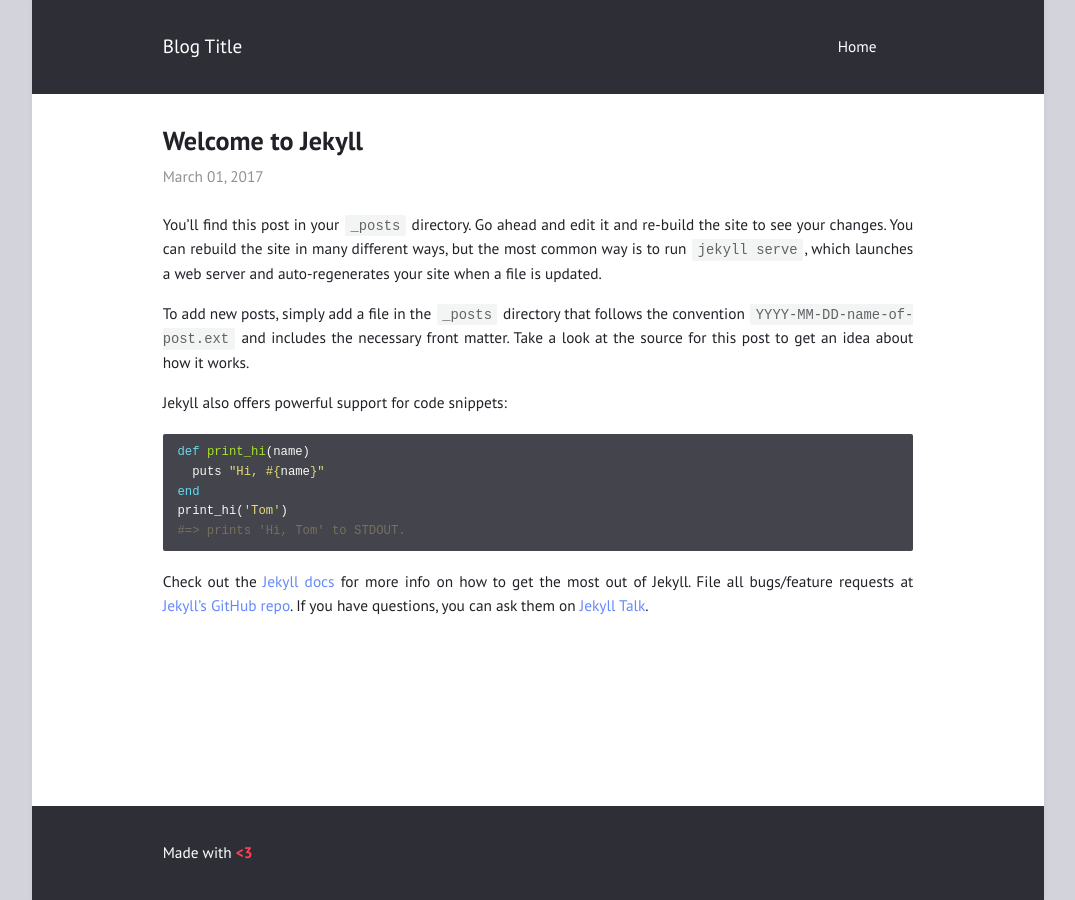
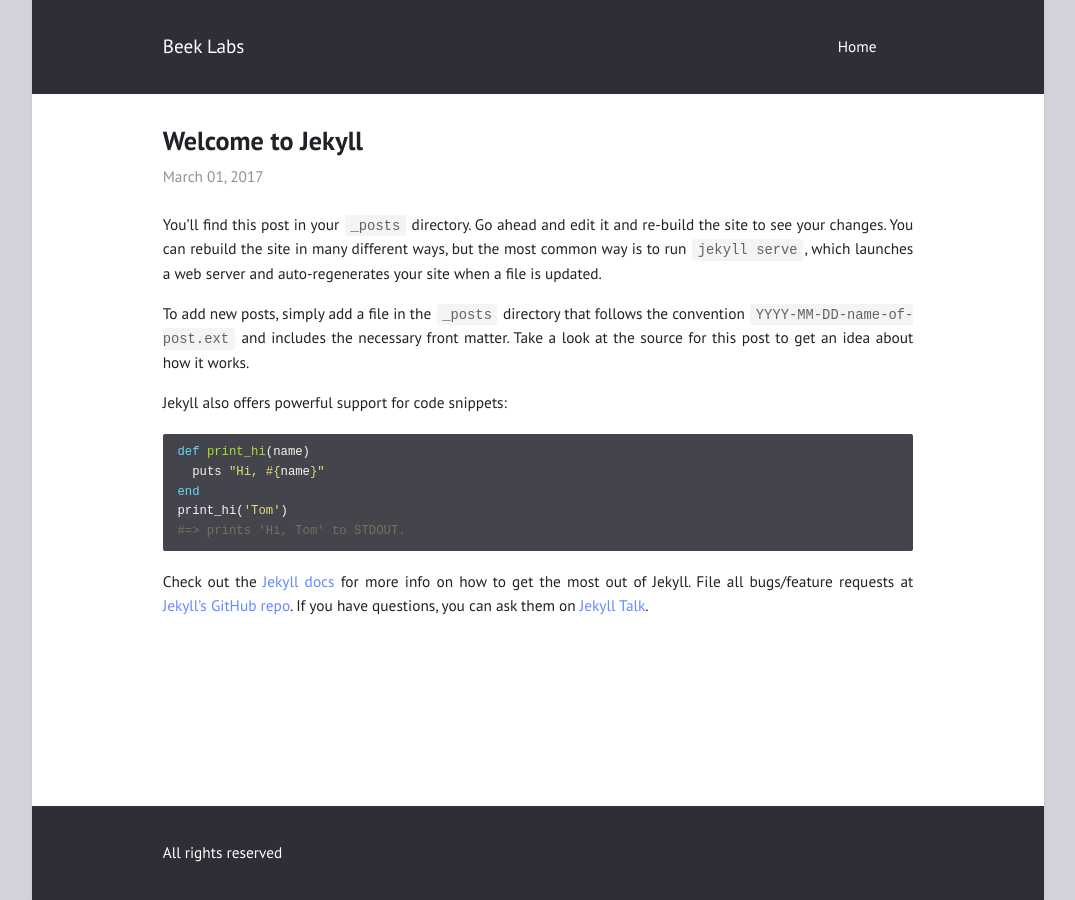
Before and after one commit to Beek-Labs/blog, a Jekyll site: the page built from _posts/2017-03-01-welcome-to-jekyll.md, in a window 1280 px wide. Shown: the whole page, without its empty margins (102-1177 px from the left). Built offline with Jekyll 4.4.1, drawn with Linux system fonts in a browser that asks for light colours.

Commit message:
Update _config.yml

```diff
--- a/_config.yml
+++ b/_config.yml
@@ -1,6 +1,6 @@
-title: "Blog Title"
-author: "Blog Author"
-description: "Made with <b style=\"color: #f45;\">&lt;3</b>"
+title: "Beek Labs"
+author: "beeklabs"
+description: "All rights reserved"
 permalink: /:title/
 lang: "en"
 excerpt_separator: "\n\n\n"
@@ -20,9 +20,9 @@
   - {file: "README.md"}
 
 external:                  # shows a footer with social links - for available icons see fontawesome.com/icons
-  - {title: Mail, icon: envelope, url: "mailto:niklasbuschmann@users.noreply.github.com"}
-  - {title: Github, icon: github, url: "https://github.com/niklasbuschmann/contrast"}
-  - {title: Subscribe, icon: rss, url: "/feed.xml"}
+  - {title: Mail, icon: envelope, url: "mailto:beeklabs@gmail.com"}
+  - {title: Github, icon: github, url: "https://github.com/BeekLabs"}
+  - {title: Web, icon: browser, url: "https://beekalbs.com"}
 
 comments:
 #  disqus_shortname: ""    # see https://disqus.com/
```
